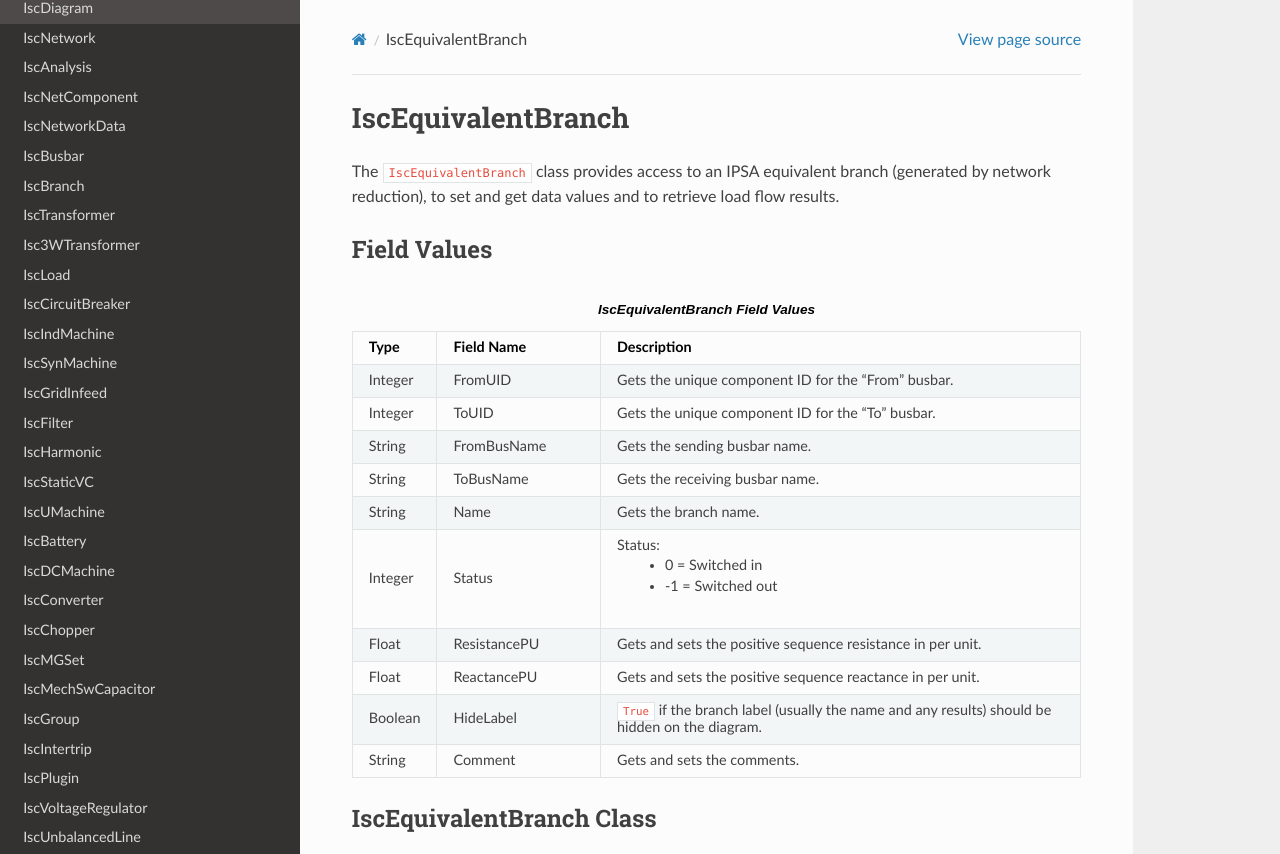
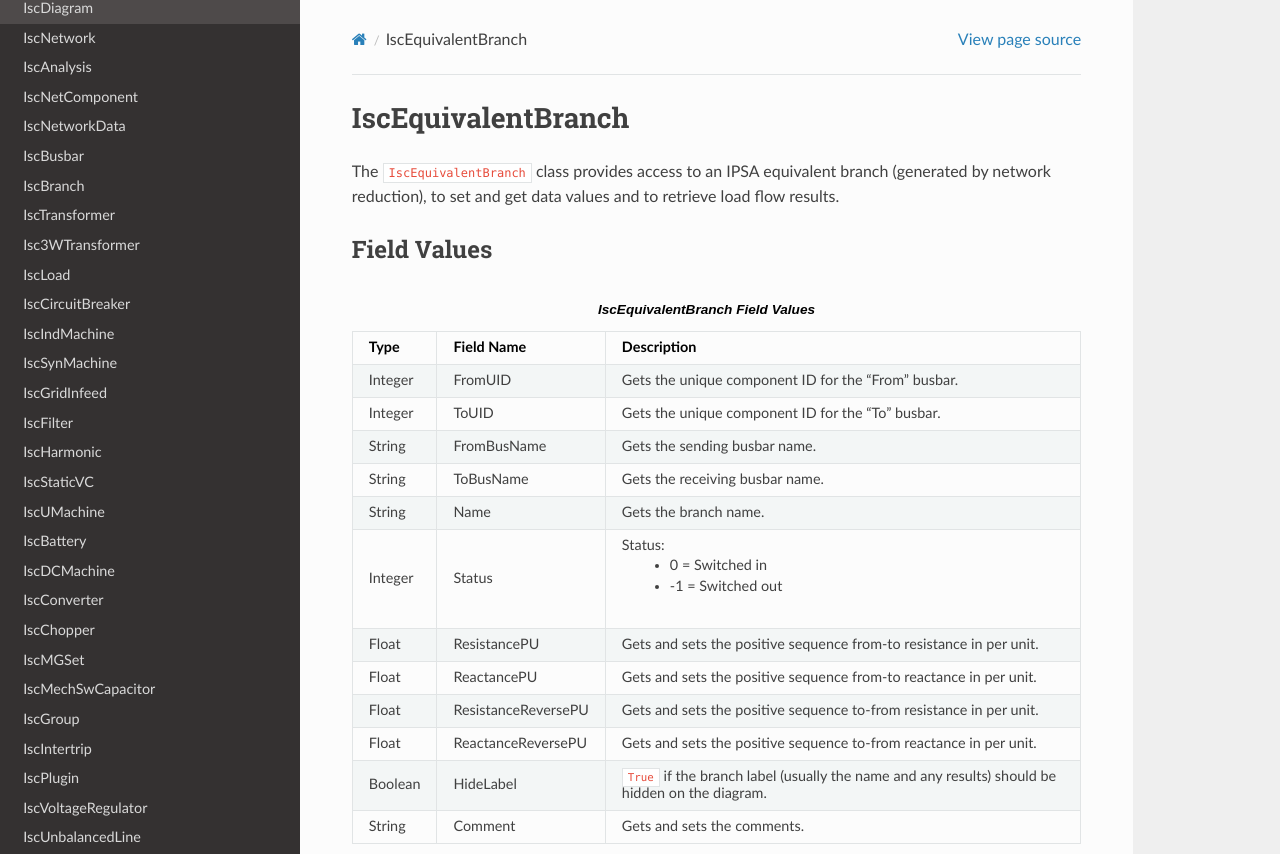
Before and after one commit to TNEI-Services/IPSA, a Sphinx documentation site: the page built from docs/IscEquivalentBranch.rst, in a window 1280 px wide and 1213 px high, cut to the strip 0-854 px from the top of the window. Built offline with Sphinx 7.4.7 and the Read the Docs theme 3.1.0, drawn with Linux system fonts in a browser that asks for light colours.

Commit message:
IscEquivalentBranch reverse resistance/reactance

```diff
--- a/docs/IscEquivalentBranch.rst
+++ b/docs/IscEquivalentBranch.rst
@@ -38,10 +38,16 @@ Field Values
         - -1 = Switched out
    * - Float
      - ResistancePU
-     - Gets and sets the positive sequence resistance in per unit.
+     - Gets and sets the positive sequence from-to resistance in per unit.
    * - Float
      - ReactancePU
-     - Gets and sets the positive sequence reactance in per unit.
+     - Gets and sets the positive sequence from-to reactance in per unit.
+   * - Float
+     - ResistanceReversePU
+     - Gets and sets the positive sequence to-from resistance in per unit.
+   * - Float
+     - ReactanceReversePU
+     - Gets and sets the positive sequence to-from reactance in per unit.
    * - Boolean
      - HideLabel
      - ``True`` if the branch label (usually the name and any results) should be hidden on the diagram.
```
